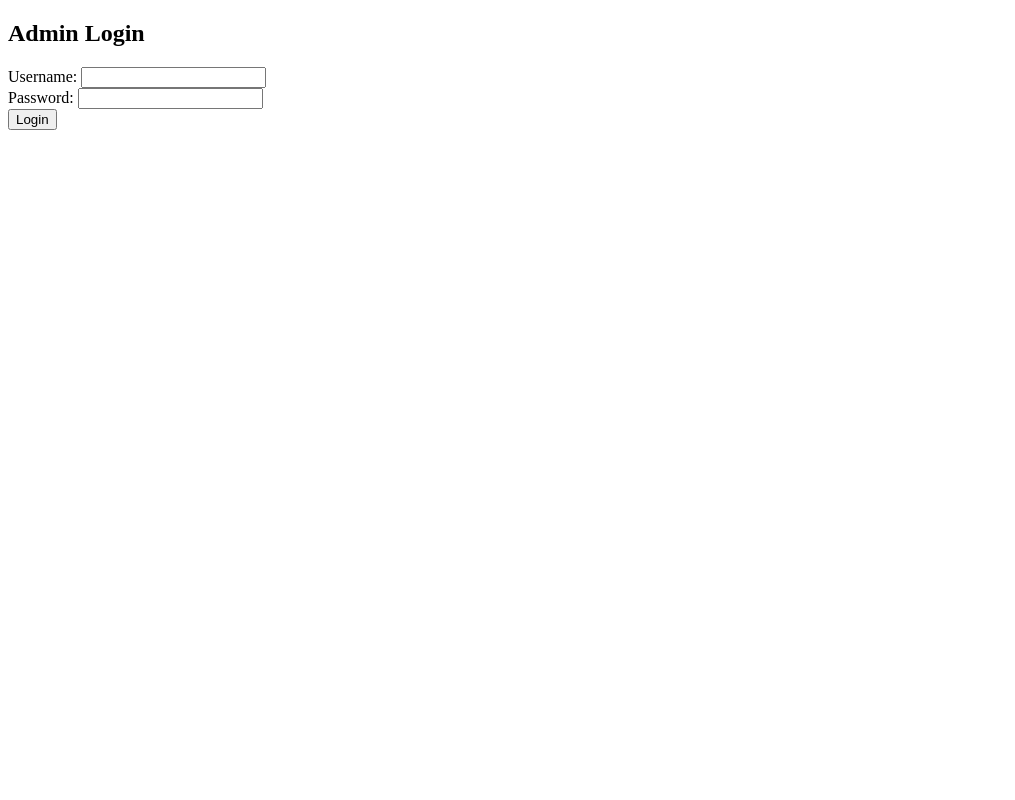
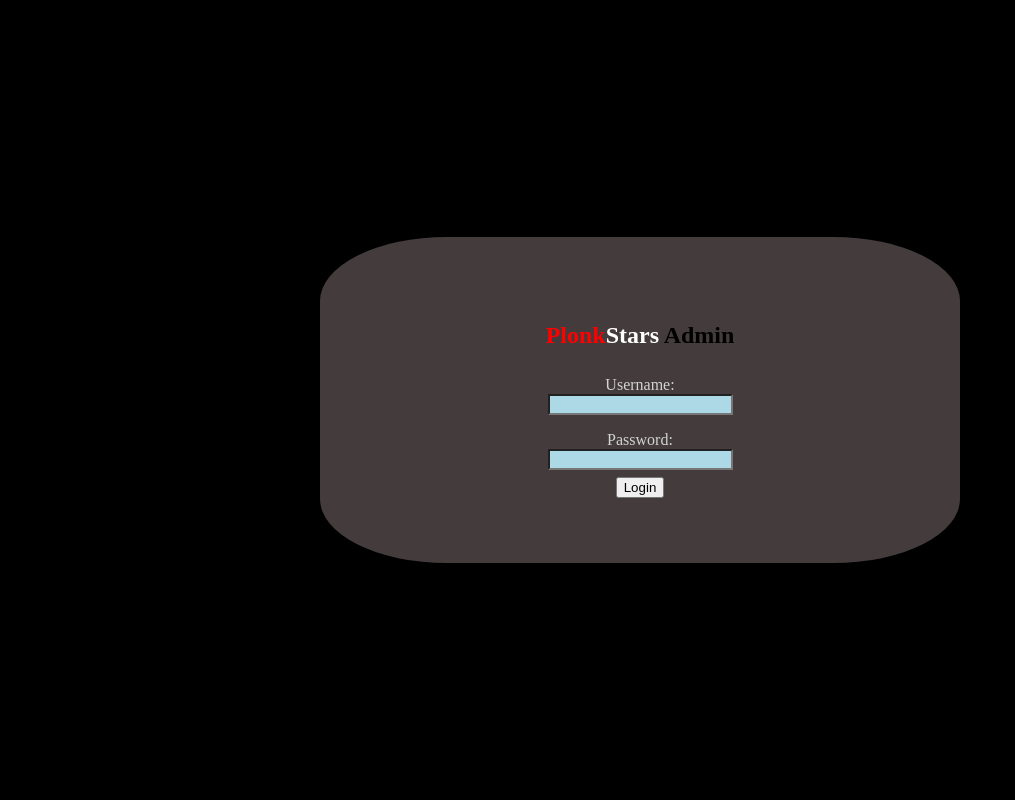
Before and after one commit to pzhang345/PlonkStarsBackend, a Flask app: template app/templates/admin_login.html in a window 1280 px wide. Shown: the whole page, without its empty margins (0-1015 px from the left). Run offline with Flask 3, Linux system fonts and the light colour scheme; the template is opened without the code that fills it, so the values that code supplies are empty.

Commit message:
styled admin portal

```diff
--- /dev/null
+++ b/app/static/styles.css
@@ -0,0 +1,37 @@
+html, body {
+    height: 100%;
+    margin: 0;
+    display: flex;
+    justify-content: center;
+    align-items: center;
+    background-color: black;
+}
+
+.outer-div {
+    border-radius: 20%;
+    border-color: black;
+    border-width: 2px;
+    border-style: solid;
+    background-color: rgb(68, 60, 60);
+    padding: 10%;
+    width: 50vw;
+    display: flex;
+    justify-content: center;
+    align-items: center;
+}
+
+.inner-div {
+    /* display: flex; */
+    justify-content: center;
+    align-items: center;
+    text-align: center;
+}
+
+.input {
+    color: lightgray;
+    padding: 3%;
+}
+
+input {
+    background-color: lightblue;
+}
--- a/app/templates/admin_login.html
+++ b/app/templates/admin_login.html
@@ -2,9 +2,12 @@
 <html>
 <head>
     <title>Admin Login</title>
+    <link rel="stylesheet" href="{{ url_for('static', filename='styles.css') }}">
 </head>
 <body>
-<h2>Admin Login</h2>
+    <div class="outer-div">
+        <div class="inner-div">
+            <h2><label style="color:red">Plonk</label><label style="color:white">Stars</label> Admin</h2>
             {% with messages = get_flashed_messages(with_categories=true) %}
             {% if messages %}
             {% for category, message in messages %}
@@ -13,17 +16,17 @@
             {% endif %}
             {% endwith %}
             <form method="POST" action="/admin/login">
+                <div class="input">
                     <label>Username:</label>
                     <input type="text" name="username" required>
-    <br>
+                </div>
+                <div class="input">
                     <label>Password:</label>
                     <input type="password" name="password" required>
-    <br>
+                </div>
                 <button type="submit">Login</button>
             </form>
-
-{% if logged_in %}
-<a href="/admin/logout">Logout</a>
-{% endif %}
+        </div>
+    </div>
 </body>
 </html>
```
Lines whose indentation alone changed are shown as unchanged.
